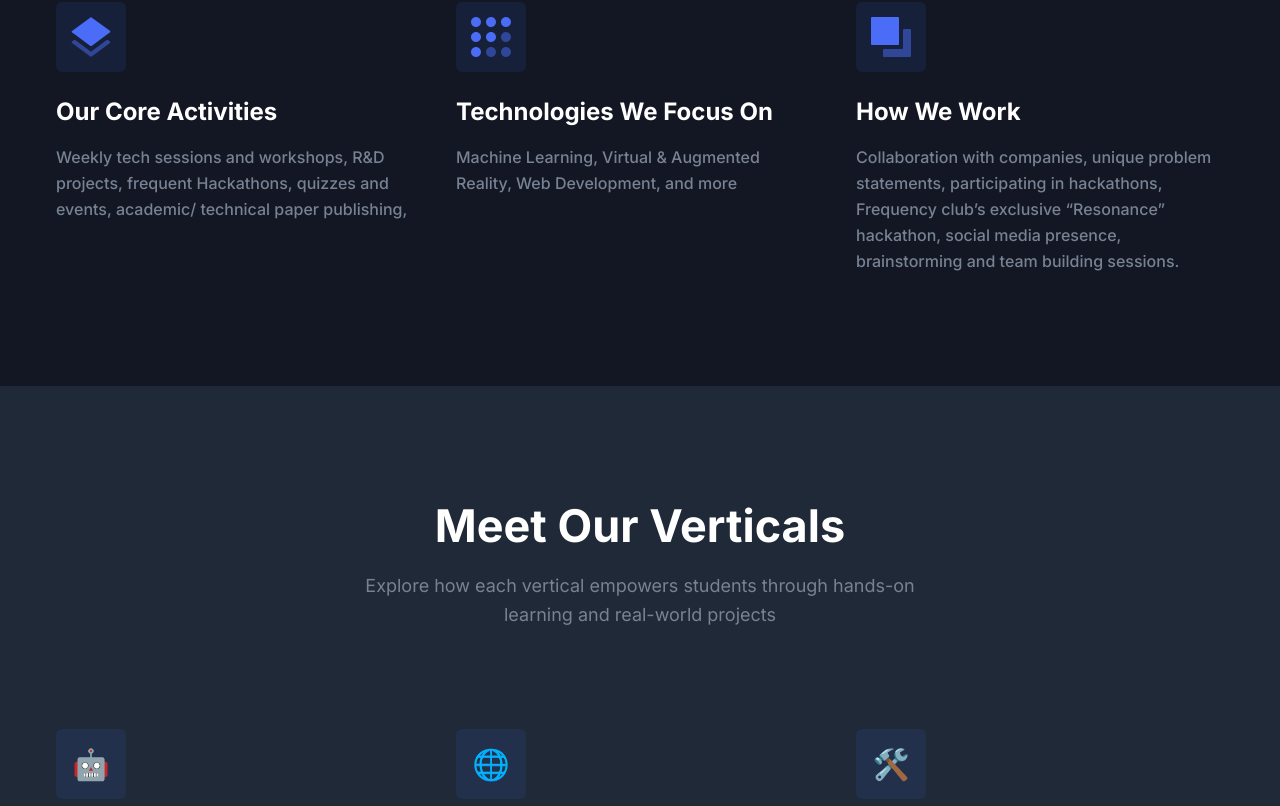
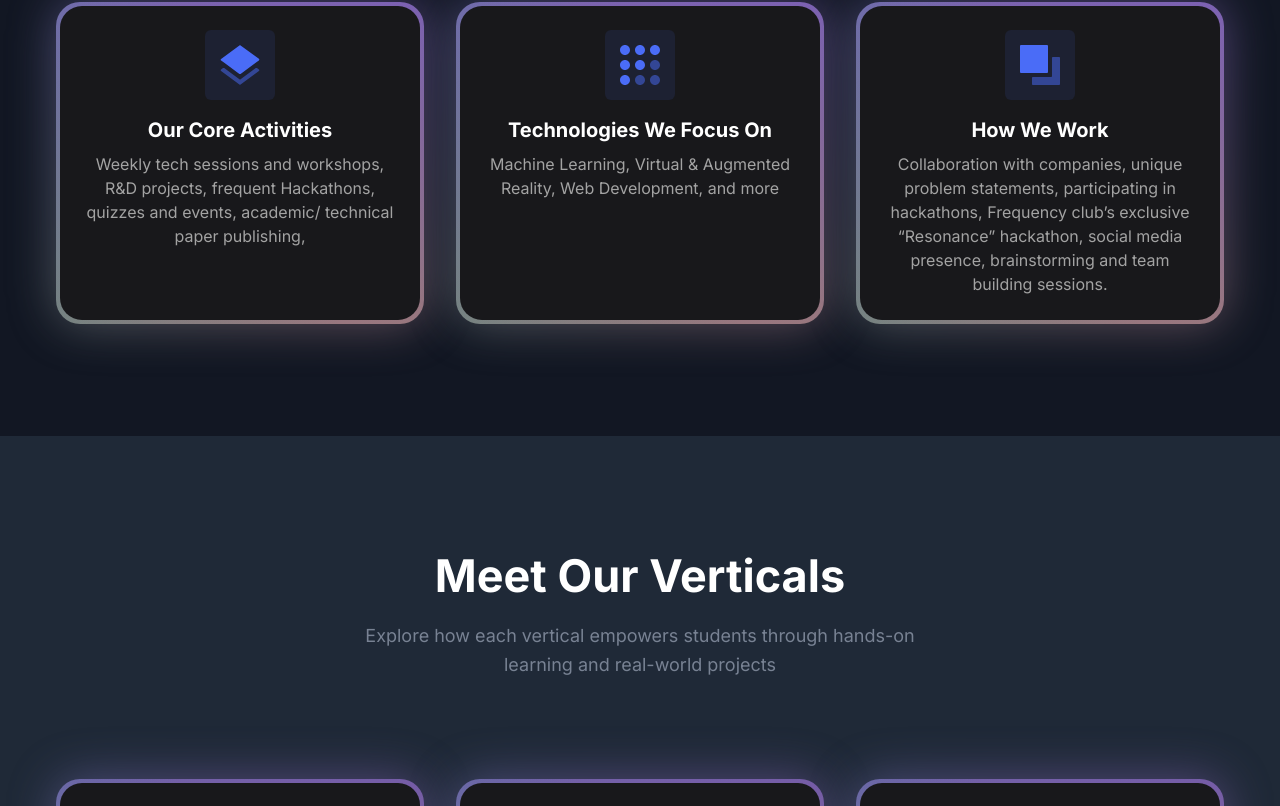
Before and after one commit to nerdylua/Frequency-website, a Next.js app: page / in a window 1280 px wide. Shown: the part 962-1768 px from the top of the page. Built offline with nearby package versions, Linux system fonts and the light colour scheme.

Commit message:
about with effects

```diff
--- a/components/about/SingleFeature.tsx
+++ b/components/about/SingleFeature.tsx
@@ -1,27 +1,19 @@
 import { Feature } from "@/types/feature";
+import { BackgroundGradient } from "@/components/ui/background-gradient";
 
 const SingleFeature = ({ feature }: { feature: Feature }) => {
   const { icon, title, paragraph } = feature;
 
   return (
-    <div className="w-full">
-      <div className="wow fadeInUp" data-wow-delay=".15s">
-        {/* Icon container */}
-        <div className="mb-6 flex h-[70px] w-[70px] items-center justify-center rounded-md bg-primary bg-opacity-10 text-3xl text-primary">
+    <BackgroundGradient className="rounded-[22px] h-full p-6 bg-white dark:bg-zinc-900">
+      <div className="flex flex-col items-center text-center">
+        <div className="mb-4 flex h-[70px] w-[70px] items-center justify-center rounded-md bg-primary bg-opacity-10 text-3xl text-primary">
           {typeof icon === "string" ? icon : <span>{icon}</span>}
         </div>
-
-        {/* Title */}
-        <h3 className="mb-4 text-xl font-bold text-black dark:text-white sm:text-2xl lg:text-xl xl:text-2xl">
-          {title}
-        </h3>
-
-        {/* Description */}
-        <p className="pr-[10px] text-base font-medium leading-relaxed text-body-color">
-          {paragraph}
-        </p>
+        <h3 className="mb-2 text-xl font-bold text-black dark:text-white">{title}</h3>
+        <p className="text-base text-body-color dark:text-neutral-400">{paragraph}</p>
       </div>
-    </div>
+    </BackgroundGradient>
   );
 };
 
--- a/components/about/index.tsx
+++ b/components/about/index.tsx
@@ -16,8 +16,8 @@ const Features = () => {
           />
 
           <div className="grid grid-cols-1 gap-x-8 gap-y-14 md:grid-cols-2 lg:grid-cols-3">
-            {featuresData.map((feature) => (
-              <SingleFeature key={feature.id} feature={feature} />
+            {featuresData.map((feature, index) => (
+              <SingleFeature key={feature.id || `feature-${index}`} feature={feature} />
             ))}
           </div>
         </div>
@@ -33,8 +33,8 @@ const Features = () => {
           />
 
           <div className="grid grid-cols-1 gap-x-8 gap-y-14 md:grid-cols-2 lg:grid-cols-3">
-            {verticalsData.map((feature) => (
-              <SingleFeature key={feature.id} feature={feature} />
+            {verticalsData.map((feature, index) => (
+              <SingleFeature key={feature.id || `vertical-${index}`} feature={feature} />
             ))}
           </div>
         </div>
--- /dev/null
+++ b/components/ui/background-gradient.tsx
@@ -0,0 +1,73 @@
+"use client";
+
+import { cn } from "@/lib/utils";
+import React from "react";
+import { motion } from "framer-motion";
+
+export const BackgroundGradient = ({
+  children,
+  className,
+  containerClassName,
+  animate = true,
+}: {
+  children?: React.ReactNode;
+  className?: string;
+  containerClassName?: string;
+  animate?: boolean;
+}) => {
+  const variants = {
+    initial: {
+      backgroundPosition: "0 50%",
+    },
+    animate: {
+      backgroundPosition: ["0, 50%", "100% 50%", "0 50%"],
+    },
+  };
+  return (
+    <div className={cn("relative p-[4px] group", containerClassName)}>
+      <motion.div
+        variants={animate ? variants : undefined}
+        initial={animate ? "initial" : undefined}
+        animate={animate ? "animate" : undefined}
+        transition={
+          animate
+            ? {
+                duration: 5,
+                repeat: Infinity,
+                repeatType: "reverse",
+              }
+            : undefined
+        }
+        style={{
+          backgroundSize: animate ? "400% 400%" : undefined,
+        }}
+        className={cn(
+          "absolute inset-0 rounded-3xl z-[1] opacity-60 group-hover:opacity-100 blur-xl  transition duration-500 will-change-transform",
+          " bg-[radial-gradient(circle_farthest-side_at_0_100%,#00ccb1,transparent),radial-gradient(circle_farthest-side_at_100%_0,#7b61ff,transparent),radial-gradient(circle_farthest-side_at_100%_100%,#ffc414,transparent),radial-gradient(circle_farthest-side_at_0_0,#1ca0fb,#141316)]"
+        )}
+      />
+      <motion.div
+        variants={animate ? variants : undefined}
+        initial={animate ? "initial" : undefined}
+        animate={animate ? "animate" : undefined}
+        transition={
+          animate
+            ? {
+                duration: 5,
+                repeat: Infinity,
+                repeatType: "reverse",
+              }
+            : undefined
+        }
+        style={{
+          backgroundSize: animate ? "400% 400%" : undefined,
+        }}
+        className={cn(
+          "absolute inset-0 rounded-3xl z-[1] will-change-transform",
+          "bg-[radial-gradient(circle_farthest-side_at_0_100%,#00ccb1,transparent),radial-gradient(circle_farthest-side_at_100%_0,#7b61ff,transparent),radial-gradient(circle_farthest-side_at_100%_100%,#ffc414,transparent),radial-gradient(circle_farthest-side_at_0_0,#1ca0fb,#141316)]"
+        )}
+      />
+      <div className={cn("relative z-10", className)}>{children}</div>
+    </div>
+  );
+};
--- /dev/null
+++ b/lib/utils.ts
@@ -0,0 +1,3 @@
+export function cn(...classes: (string | undefined | false | null)[]) {
+return classes.filter(Boolean).join(" ");
+}
--- a/package.json
+++ b/package.json
@@ -9,8 +9,10 @@
     "lint": "next lint"
   },
   "dependencies": {
+    "@tabler/icons-react": "^3.33.0",
     "eslint": "8.33.0",
     "eslint-config-next": "13.1.6",
+    "framer-motion": "^12.12.1",
     "next": "^15.3.0",
     "next-themes": "^0.2.1",
     "react": "^18.2.0",
```
Also changed, not shown: 1 other file (tests, documents, lock files or other folders).
